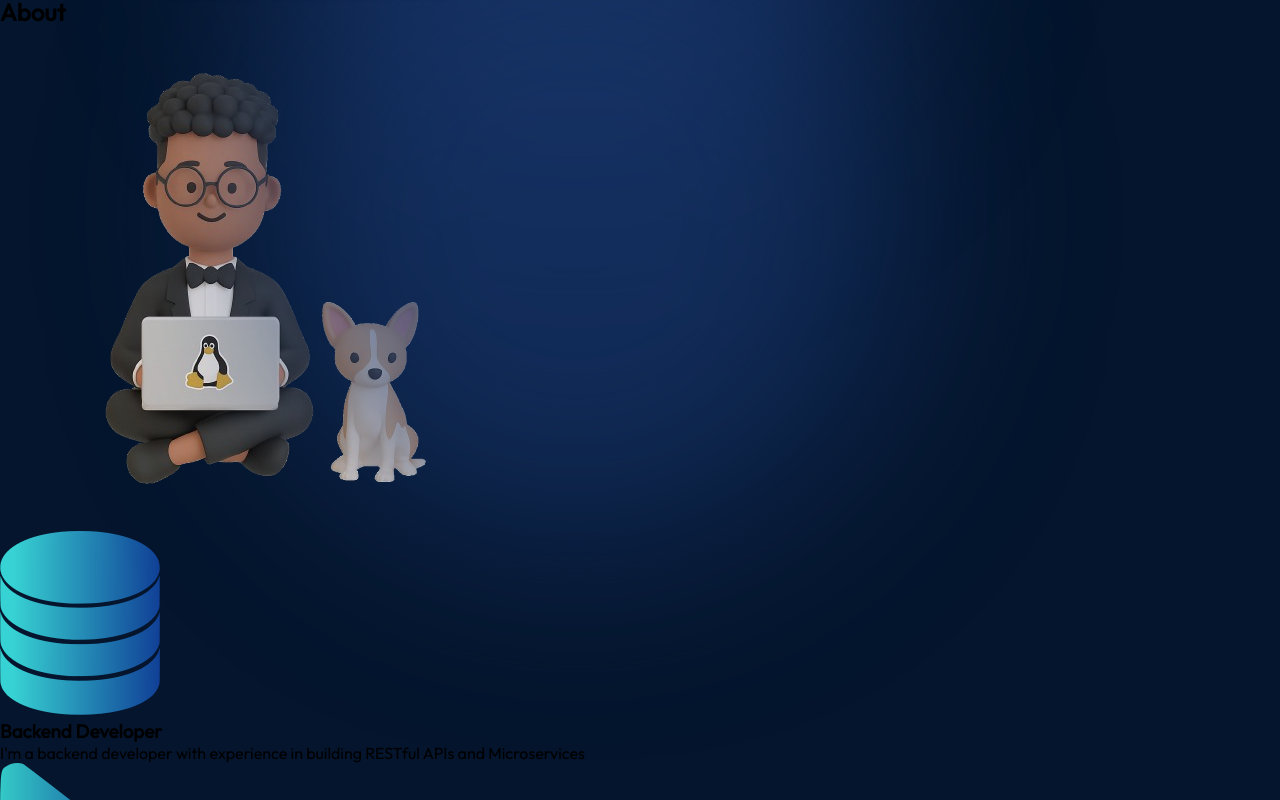
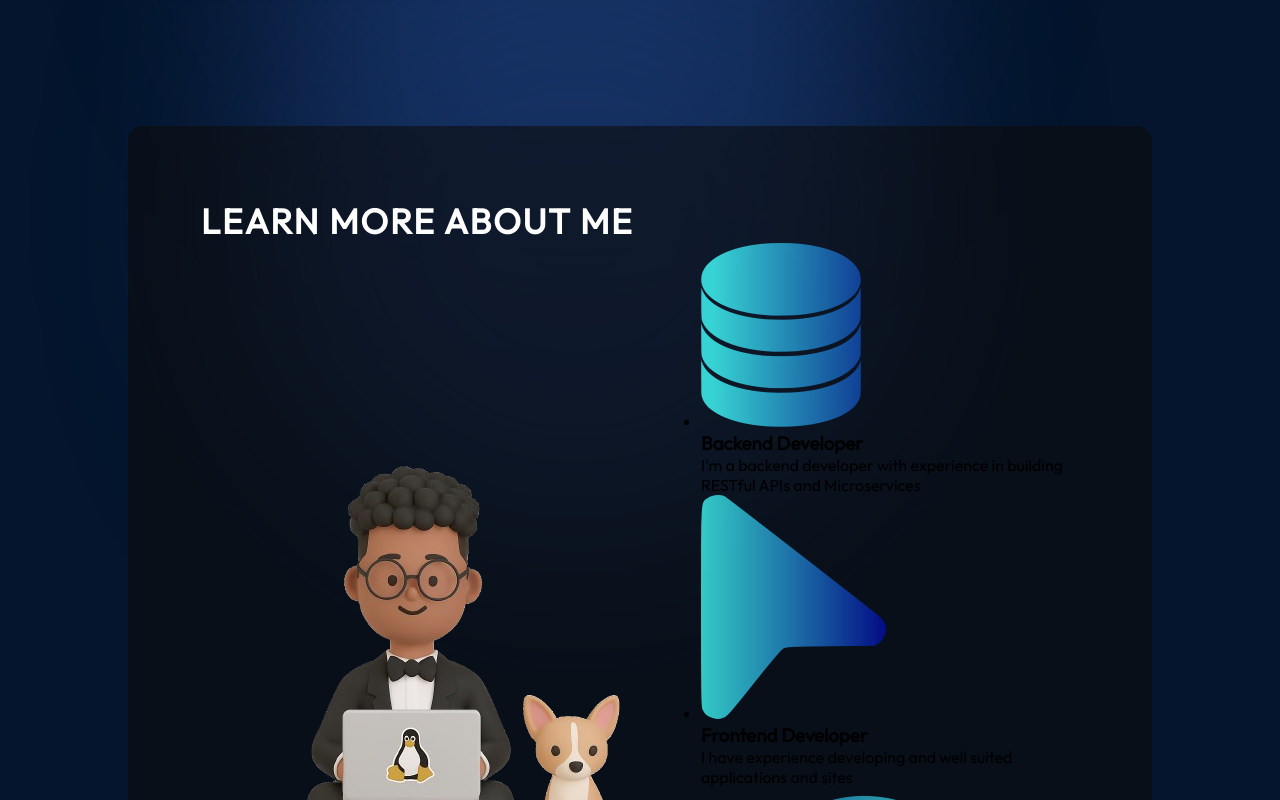
Before and after one commit to EnriLion/enrilion-blog, a React (Vite) app in the folder react-portfolio/: page / in a window 1280 px wide. Shown: the part 540-1340 px from the top of the page. Built offline with nearby package versions, Linux system fonts and the light colour scheme.

Commit message:
Adding About Section

```diff
--- a/react-portfolio/src/components/About/About.jsx
+++ b/react-portfolio/src/components/About/About.jsx
@@ -1,4 +1,5 @@
 import React from "react";
+import styles from './AboutHeading.module.css'
 import { getImageUrl  } from "../../utils";
 
 export const About = () => {
@@ -7,33 +8,32 @@ export const About = () => {
     //     <div><img src= " alt=" /></img></div>
     // </section>
     return (
-        <section>
-            <h2>About</h2>
-            <div>
-                <img src={getImageUrl("about/profile_image.png")} alt="Me with a laptop" />
-            </div>
-            <ul>
-                    <li>
-                    <img src={getImageUrl("about/server_icon.png")} alt="Cursor icon" />
-                    <div>
+        <section className={styles.container}>
+            <h2 className={styles.title}>Learn more about me</h2>
+            <div className={styles.content}>
+                <img src={getImageUrl("about/profile_image.png")} alt="Me with a laptop"  className={styles.aboutImage}/>
+            <ul className={styles.aboutItems}>
+                    <li className={styles.aboutItem}>
+                    <img src={getImageUrl("about/server_icon.png")} alt="Server icon" />
+                    <div className={styles.aboutItemText}>
                         <h3>Backend Developer</h3>
                         <p>I'm a backend developer with experience
                             in building RESTful APIs and Microservices
                         </p>
                     </div>
                     </li>
-                    <li>
+                    <li className={styles.aboutItem}>
                     <img src={getImageUrl("about/cursor_icon.png")} alt="Cursor icon" />
-                    <div>
+                    <div className={styles.aboutItemText}>
                         <h3>Frontend Developer</h3>
                         <p> I have experience developing and well
                             suited applications and sites
                         </p>
                     </div>
                     </li>
-                    <li>
-                    <img src={getImageUrl("about/ui_icon.png")} alt="Cursor icon" />
-                    <div>
+                    <li className={styles.aboutItem}>
+                    <img src={getImageUrl("about/ui_icon.png")} alt="UI icon" />
+                    <div className={styles.aboutItemText}>
                         <h3>UI Designer</h3>
                         <p> I have designed several applications,
                             websites and beautiful design systems
@@ -41,6 +41,7 @@ export const About = () => {
                     </div>
                     </li>
                 </ul>
+            </div>
         </section>
     );
 };
--- a/react-portfolio/src/components/About/AboutHeading.module.css
+++ b/react-portfolio/src/components/About/AboutHeading.module.css
@@ -0,0 +1,26 @@
+@import "../../vars.css";
+
+.container {
+    position: relative;
+    background-color: rgba(12, 12, 12, 0.6);
+    border-radius: 15px;
+    padding: 73px;
+    margin-top: 129px;
+    z-index: 1;
+    margin-left: 10%;
+    margin-right: 10%;
+}
+
+.title{
+    color: var(--color-text);
+    font-size: 35px;
+    font-weight: 700;
+    letter-spacing: 1.75px;
+    text-transform: uppercase;
+}
+
+.content {
+    display: flex;
+    flex-direction: row;
+    align-items: center;
+}
```
